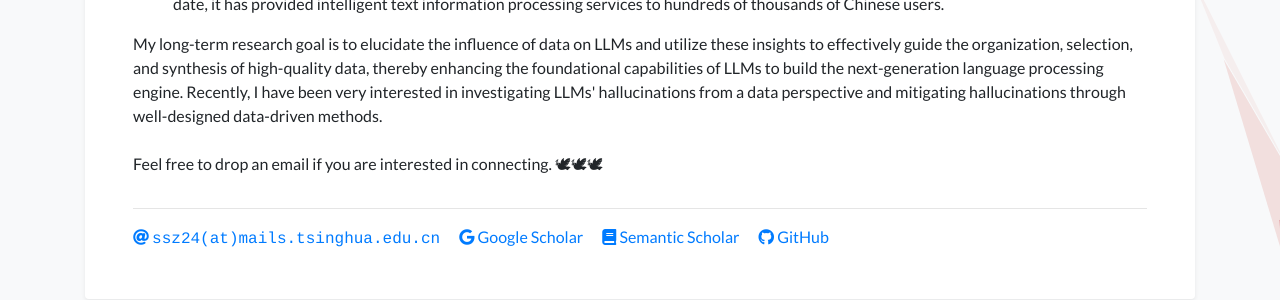
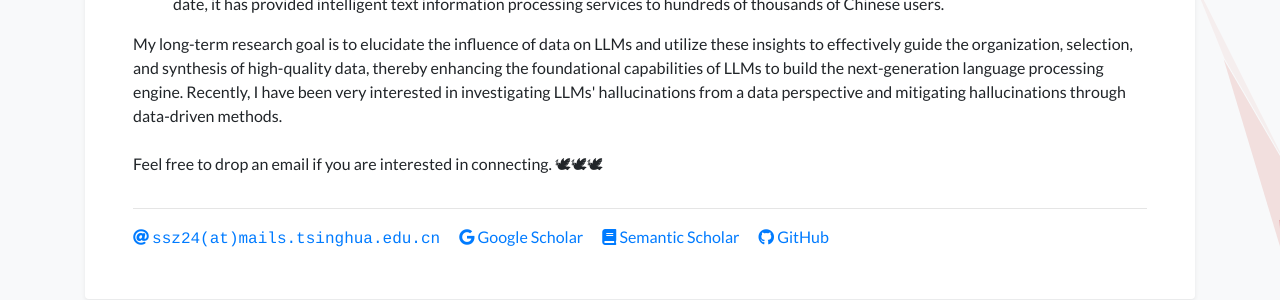
Before and after one commit to S1s-Z/s1s-z.github.io, a Jekyll site: the page built from index.html, in a window 1280 px wide and 1107 px high. Shown: the part 752-1052 px from the top of the window. Built offline with Jekyll 4.4.1, drawn with Linux system fonts in a browser that asks for light colours; a style sheet for code colours, icons or effects is not loaded.

Commit message:
Update profile.yml

```diff
--- a/_data/profile.yml
+++ b/_data/profile.yml
@@ -35,7 +35,7 @@
   </ul>
 
   My long-term research goal is to elucidate the influence of data on LLMs and utilize these insights to effectively guide the organization, selection, and synthesis of high-quality data, thereby enhancing the foundational capabilities of LLMs to build the next-generation language processing engine.
-  Recently, I have been very interested in investigating LLMs' hallucinations from a data perspective and mitigating hallucinations through well-designed data-driven methods.
+  Recently, I have been very interested in investigating LLMs' hallucinations from a data perspective and mitigating hallucinations through data-driven methods.
   <br>
   <br>
   Feel free to drop an email if you are interested in connecting. 🕊🕊🕊
```
